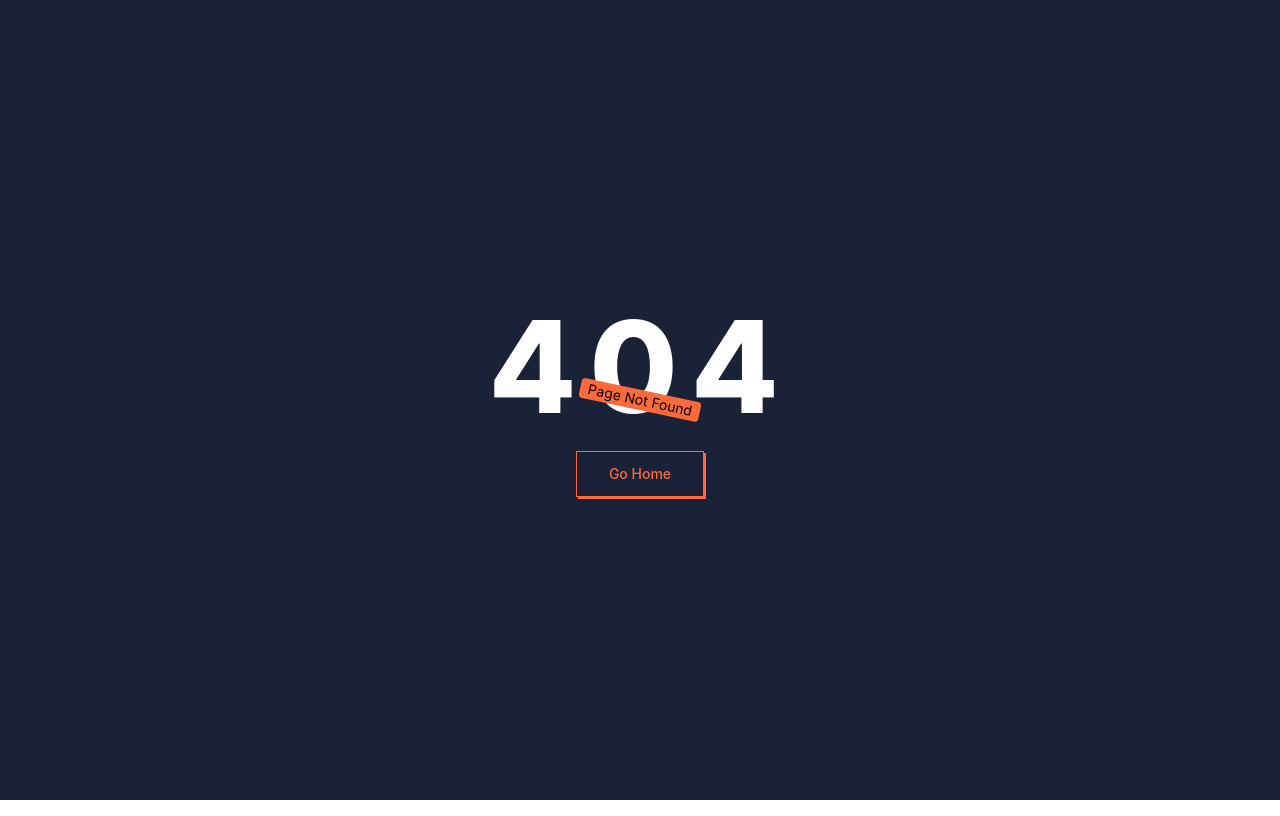
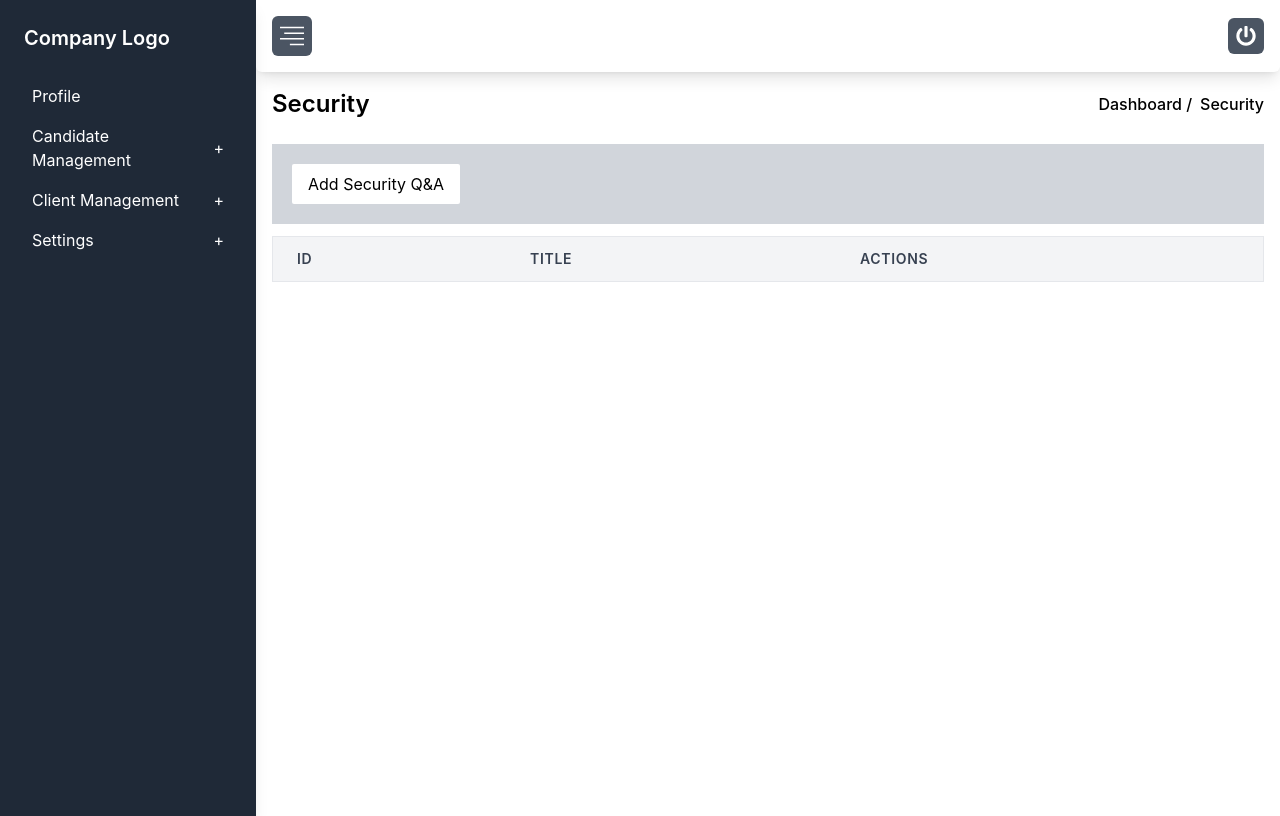
Before and after one commit to Vikaskumar8085/Productfrontendts, a React (Create React App) app: page /security in a window 1280 px wide. Before the commit this address had no page. Built offline with nearby package versions, Linux system fonts and the light colour scheme.

Commit message:
update code

```diff
--- a/src/App.tsx
+++ b/src/App.tsx
@@ -18,6 +18,8 @@ import Tag from './Pages/DashboardPages/Tag/Tag';
 import Education from './Pages/DashboardPages/Education/Education';
 import Reason from './Pages/DashboardPages/Reason/Reason';
 import { Toaster } from 'react-hot-toast';
+import Security from './Pages/DashboardPages/SecurityQAPage/Security';
+import ClientSecurity from './Pages/DashboardPages/ClientSecurityPage/ClientSecurity';
 
 function App() {
   return (
@@ -38,6 +40,8 @@ function App() {
         <Route path="/education" element={<Education />} />
         <Route path="/tag" element={<Tag />} />
         <Route path="/Reason" element={<Reason />} />
+        <Route path="/security" element={<Security />} />
+        <Route path="/client-security" element={<ClientSecurity />} />
         <Route path="*" element={<Error />} />
 
       </Routes>
--- /dev/null
+++ b/src/Pages/DashboardPages/ClientSecurityPage/ClientSecurity.tsx
@@ -0,0 +1,66 @@
+import React from 'react'
+import Layout from '../../../component/Layout/Layout'
+import Breadcrumb from '../../../Common/BreadCrumb/BreadCrumb'
+
+const ClientSecurity: React.FC = () => {
+
+    //
+    {/* <tbody>
+            {designationfetch?.map((item: any, index: number) => (
+              <tr key={item.id}>
+                <td>{index + 1}</td>
+                <td>{item.title}</td>
+                <td>
+                  <div className="flex gap-2">
+                    <MdOutlineEdit
+                      className="text-blue-500 cursor-pointer text-2xl"
+                      onClick={() => handleEdit(item.id)}
+                    />
+                    <div className="flex items-center justify-center bg-gray-100">
+                      <MdDelete
+                      className="text-red-500 cursor-pointer text-2xl"
+                      onClick={() => setDialogOpen(true)}
+                      />
+                      <DeleteDialog
+                        isOpen={isDialogOpen}
+                        onClose={() => setDialogOpen(false)}
+                        onDelete={() => handleDelete(item.id)}
+                      />
+                    </div>
+
+                  </div>
+                </td>
+              </tr>
+            ))}
+          </tbody> */}
+
+
+    return (
+        <Layout>
+            <Breadcrumb pageName={"Client Security"} />
+
+
+            <div className="overflow-x-auto">
+                <table className="min-w-full border border-gray-200 bg-white rounded-lg">
+                    <thead>
+                        <tr className="bg-gray-100 border-b border-gray-200">
+                            <th className="px-6 py-3 text-left text-sm font-semibold text-gray-700 uppercase tracking-wider">
+                                ID
+                            </th>
+                            <th className="px-6 py-3 text-left text-sm font-semibold text-gray-700 uppercase tracking-wider">
+                                Title
+                            </th>
+                            <th className="px-6 py-3 text-left text-sm font-semibold text-gray-700 uppercase tracking-wider">
+                                Actions
+                            </th>
+                        </tr>
+                    </thead>
+
+
+                </table>
+            </div>
+        </Layout>
+    )
+}
+
+export default ClientSecurity
--- /dev/null
+++ b/src/Pages/DashboardPages/SecurityQAPage/Security.tsx
@@ -0,0 +1,146 @@
+import React from 'react'
+import Layout from '../../../component/Layout/Layout'
+import Breadcrumb from '../../../Common/BreadCrumb/BreadCrumb'
+import Modal from '../../../Common/Modal/Modal'
+import { useFormik } from 'formik'
+
+const Security: React.FC = () => {
+    const [isOpen, setIsOpen] = React.useState<boolean | null>(false);
+    const [editReasonId, setEditReasonId] = React.useState<number | null>(null); // state for edit mode
+    const [isEditMode, setIsEditMode] = React.useState<boolean>(false); // flag for edit mode
+
+
+    let formik = useFormik({
+        initialValues: {
+            reason: "",
+        },
+        onSubmit: async () => {
+            try {
+
+            } catch (error: any) {
+
+            }
+        }
+    })
+
+
+
+    return (
+        <Layout >
+            <Breadcrumb pageName={"Security"} />
+
+
+
+
+
+
+
+
+
+            <section className="p-2 bg-gray-300 w-full relative block overflow-x-hidden mb-3">
+                <button
+                    className="m-3 px-4 py-2 bg-white rounded-sm text-md"
+                    onClick={() => {
+                        setIsOpen(true);
+                        setIsEditMode(false);
+                        formik.resetForm();
+                    }}
+                >
+                    Add Security Q&A
+                </button>
+            </section>
+
+            {isOpen && (
+                <Modal setOpen={setIsOpen}>
+                    <div className="form bg-white shadow-lg rounded-lg p-6 w-full max-w-md mx-auto">
+                        <form onSubmit={formik.handleSubmit}>
+                            {/* Form Title */}
+                            <div className="form-title mb-4 text-center">
+                                <h3 className="text-2xl font-semibold text-gray-800">
+                                    {isEditMode ? "Edit Security Q&A" : "Add Security Q&A"}
+                                </h3>
+                            </div>
+
+                            {/* Question Field */}
+                            <div className="mb-4">
+                                <label
+                                    htmlFor="Question"
+                                    className="block text-sm font-medium text-gray-600 mb-2"
+                                >
+                                    Question
+                                </label>
+                                <input
+                                    type="text"
+                                    {...formik.getFieldProps("Question")}
+                                    name="Question"
+                                    id="Question"
+                                    placeholder="Enter your Question"
+                                    className="w-full px-4 py-2 border rounded-lg focus:outline-none focus:ring-2 focus:ring-blue-400 focus:border-blue-500 text-gray-700"
+                                />
+                            </div>
+                            {/* Answer */}
+
+                            <div className="mb-4">
+                                <label
+                                    htmlFor="Answer"
+                                    className="block text-sm font-medium text-gray-600 mb-2"
+                                >
+                                    Answer
+                                </label>
+                                <input
+                                    type="text"
+                                    {...formik.getFieldProps("Answer")}
+                                    name="Answer"
+                                    id="Answer"
+                                    placeholder="Enter Your Answer"
+                                    className="w-full px-4 py-2 border rounded-lg focus:outline-none focus:ring-2 focus:ring-blue-400 focus:border-blue-500 text-gray-700"
+                                />
+                            </div>
+                            {/* Submit Button */}
+                            <div className="w-full">
+                                <button
+                                    type="submit"
+                                    className="w-full bg-blue-500 text-white font-medium py-2 rounded-lg hover:bg-blue-600 transition duration-300"
+                                >
+                                    {isEditMode ? "Update Reason" : "Submit"}
+                                </button>
+                            </div>
+                        </form>
+                    </div>
+                </Modal>
+            )}
+
+
+
+
+
+
+
+
+
+
+
+            <div className="overflow-x-auto">
+                <table className="min-w-full border border-gray-200 bg-white rounded-lg">
+                    <thead>
+                        <tr className="bg-gray-100 border-b border-gray-200">
+                            <th className="px-6 py-3 text-left text-sm font-semibold text-gray-700 uppercase tracking-wider">
+                                ID
+                            </th>
+                            <th className="px-6 py-3 text-left text-sm font-semibold text-gray-700 uppercase tracking-wider">
+                                Title
+                            </th>
+                            <th className="px-6 py-3 text-left text-sm font-semibold text-gray-700 uppercase tracking-wider">
+                                Actions
+                            </th>
+                        </tr>
+                    </thead>
+
+
+                </table>
+            </div>
+        </Layout>
+    )
+}
+
+export default Security
--- a/src/component/Layout/Sidebar.tsx
+++ b/src/component/Layout/Sidebar.tsx
@@ -54,6 +54,8 @@ function Sidebar({ collable }: sidbarprops) {
                                         }`}
                                 >
                                     <Link to="/client" className="block p-2 hover:bg-gray-700 focus:outline-none focus:bg-gray-600"> Client</Link>
+                                    <Link to="/client-security" className="block p-2 hover:bg-gray-700 focus:outline-none focus:bg-gray-600">Client security</Link>
+
                                 </div>
                             </div>
                             {/* client management */}
@@ -77,6 +79,7 @@ function Sidebar({ collable }: sidbarprops) {
                                     <Link to="/region" className="block p-2 hover:bg-gray-700 focus:outline-none focus:bg-gray-600">Region</Link>
                                     <Link to="/tag" className="block p-2 hover:bg-gray-700 focus:outline-none focus:bg-gray-600">Tag</Link>
                                     <Link to="/education" className="block p-2 hover:bg-gray-700 focus:outline-none focus:bg-gray-600">Education</Link>
+                                    <Link to="/security" className="block p-2 hover:bg-gray-700 focus:outline-none focus:bg-gray-600">security</Link>
                                 </div>
                             </div>
 
```
